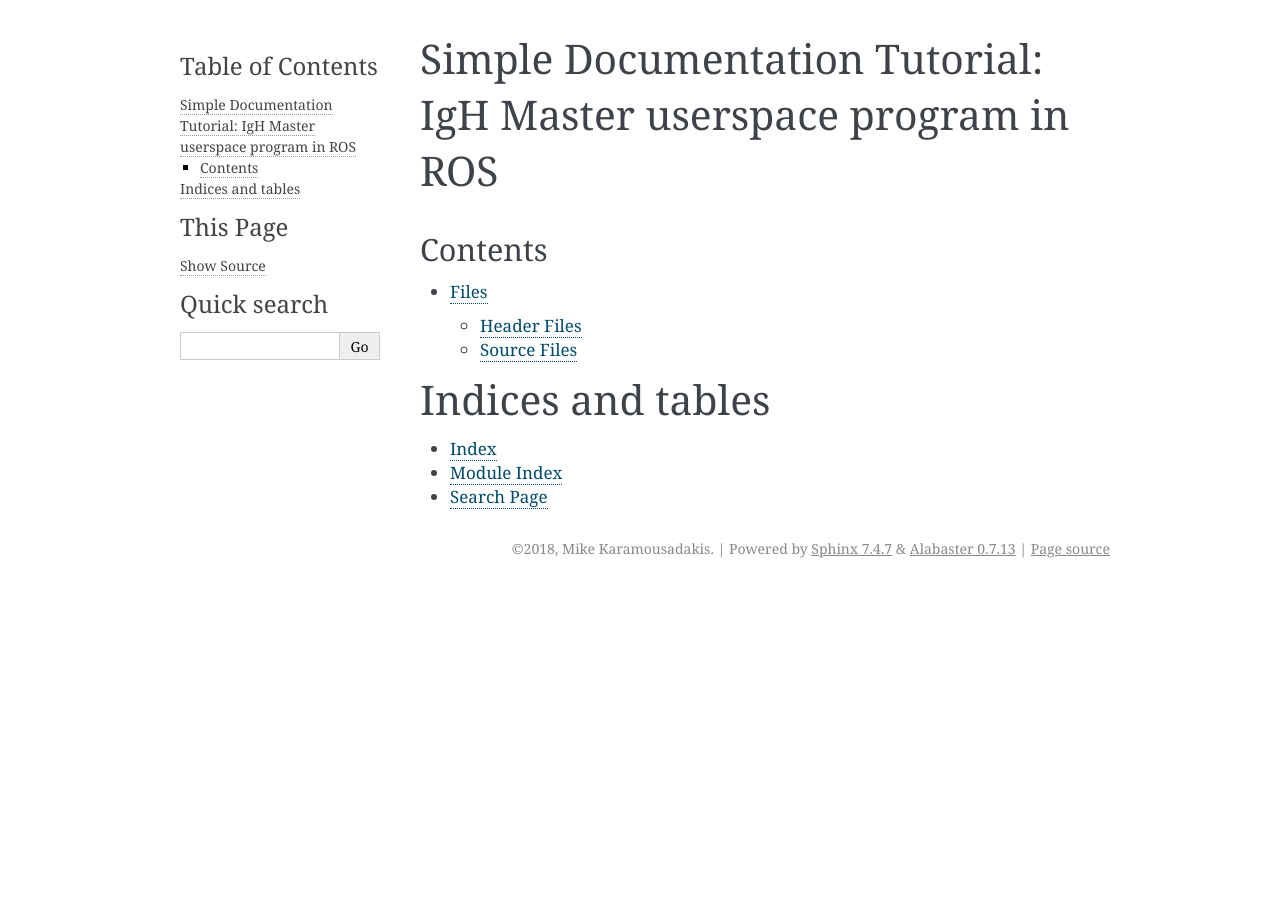
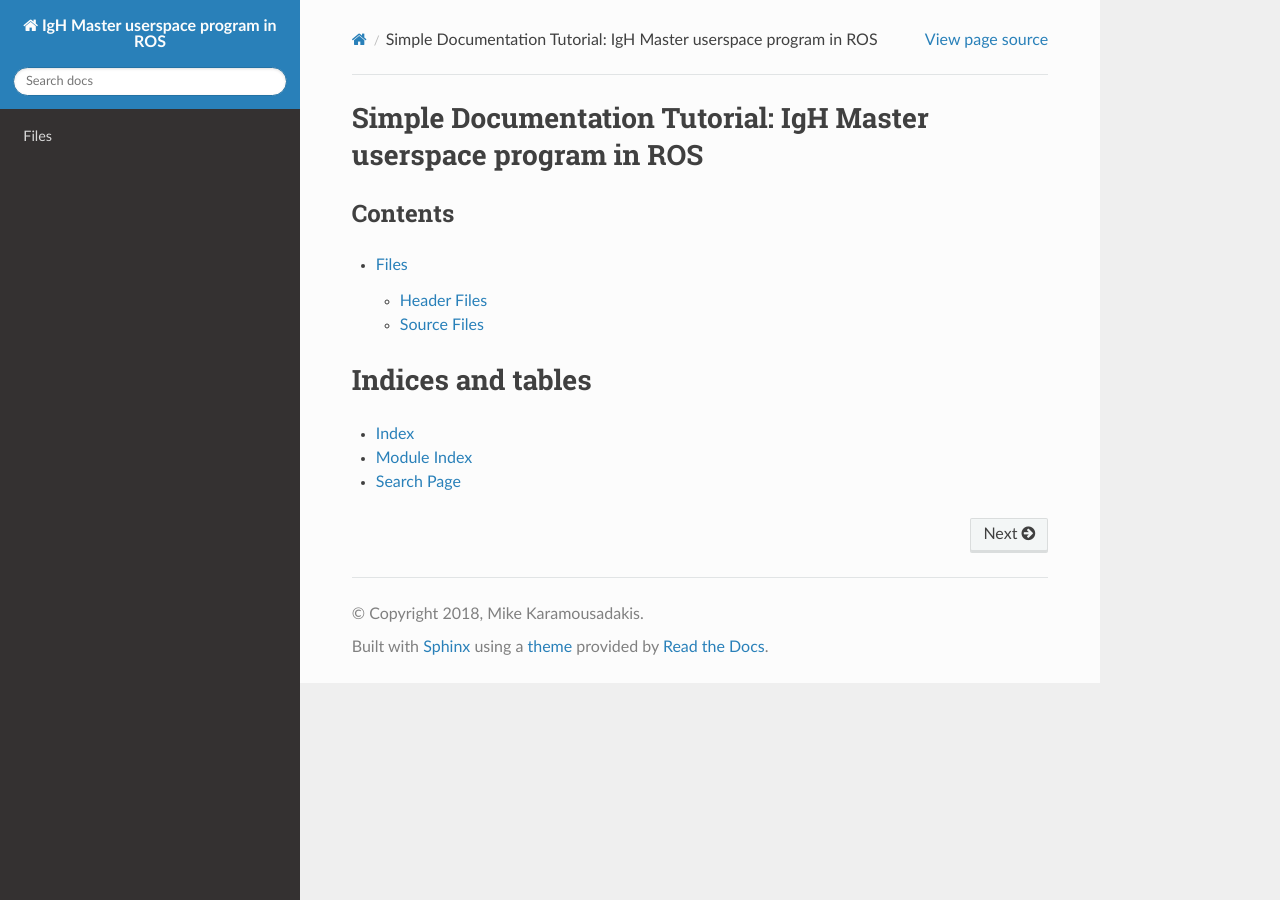
Before and after one commit to mikekaram/ether_ros, a Sphinx documentation site: the page built from docs/source/index.rst, in a window 1280 px wide. Built offline with Sphinx 7.4.7 and the Read the Docs theme 2.0.0, drawn with Linux system fonts in a browser that asks for light colours; pages that are not in the unit, such as notebooks, are missing from menus.

Commit message:
changed to sphinx_rtd_theme

```diff
--- a/docs/source/conf.py
+++ b/docs/source/conf.py
@@ -80,7 +80,7 @@ pygments_style = 'sphinx'
 # The theme to use for HTML and HTML Help pages.  See the documentation for
 # a list of builtin themes.
 #
-html_theme = 'alabaster'
+html_theme = 'sphinx_rtd_theme'
 
 # Theme options are theme-specific and customize the look and feel of a theme
 # further.  For a list of options available for each theme, see the
@@ -167,6 +167,6 @@ breathe_default_project = "IgHMUR"
 
 read_the_docs_build = os.environ.get('READTHEDOCS', None) == 'True'
 
-# if  read_the_docs_build:
+if  read_the_docs_build:
 
-subprocess.call('cd ../doxygen; doxygen', shell=True)
+    subprocess.call('cd ../doxygen; doxygen', shell=True)
```
